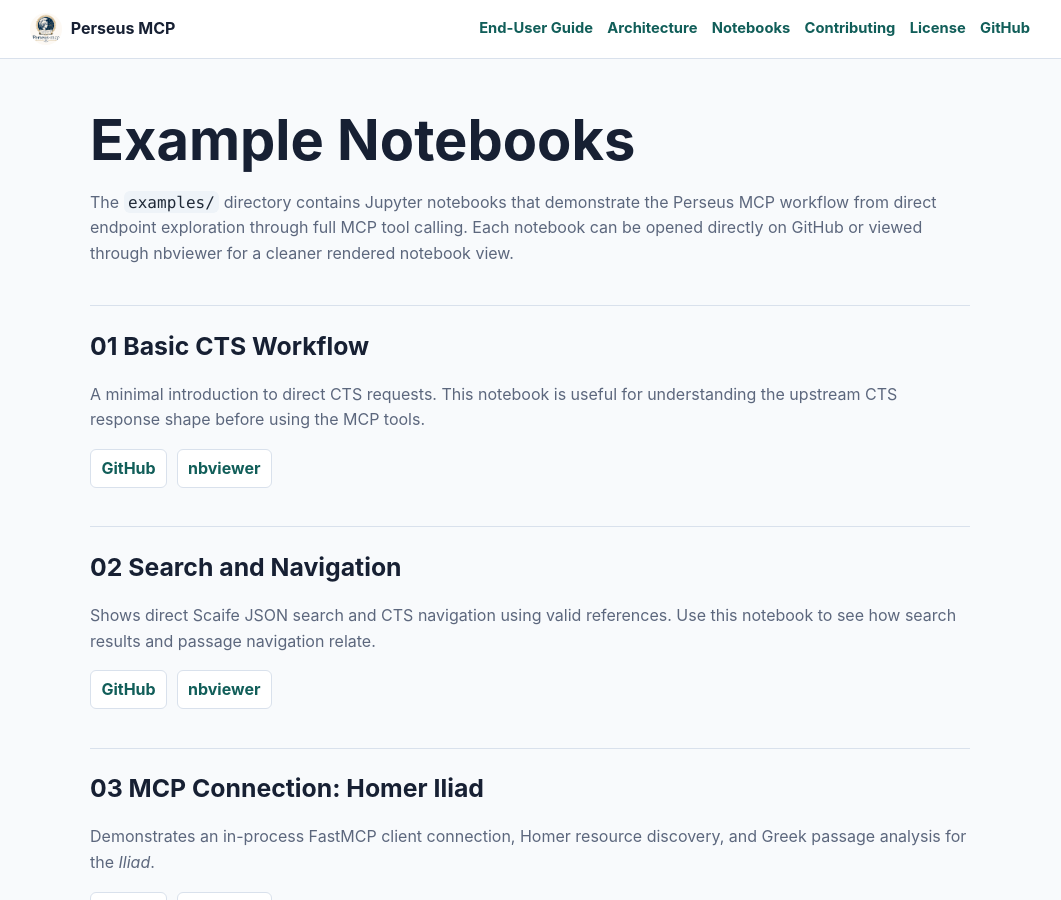
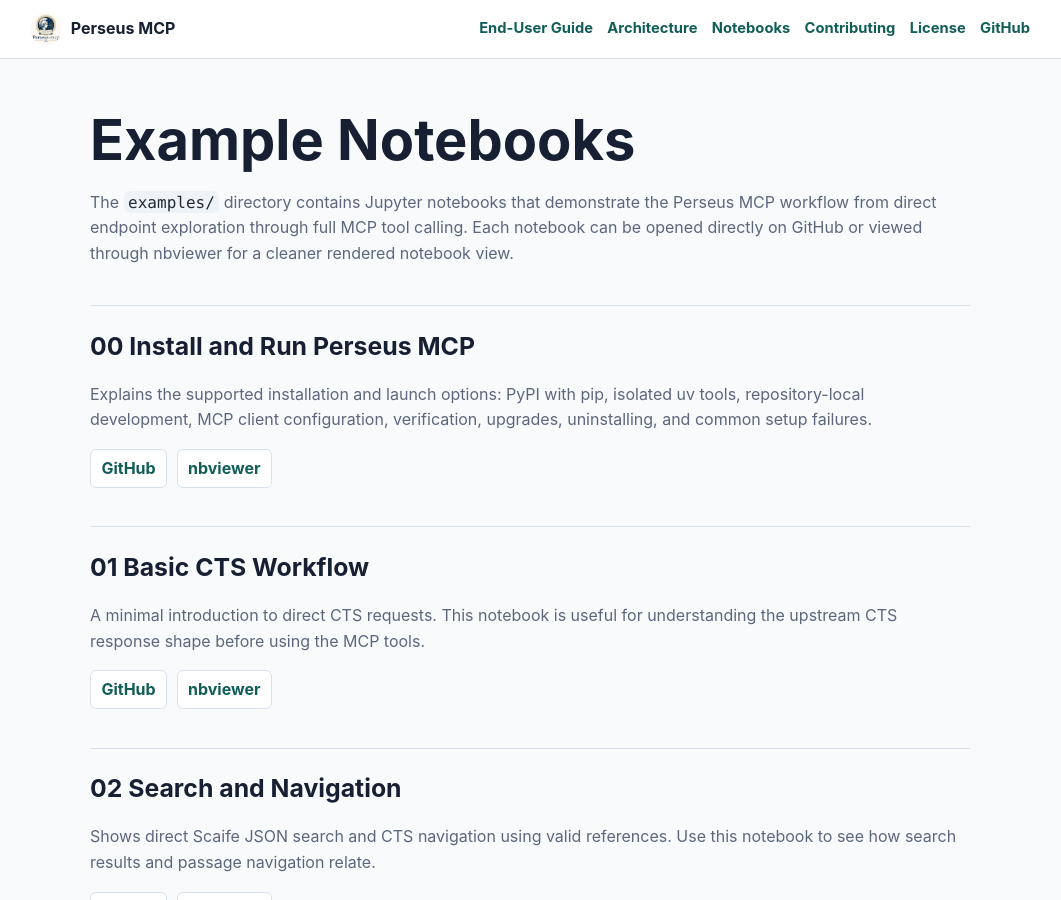
Before and after one commit to tonyjurg/Perseus-mcp, a Jekyll site: the page built from docs/notebooks.md, in a window 1280 px wide and 900 px high. Shown: the whole window, without its empty margins (110-1171 px from the left). Built offline with Jekyll 4.4.1, drawn with Linux system fonts in a browser that asks for light colours.

Commit message:
add install info notebook

```diff
--- a/docs/notebooks.md
+++ b/docs/notebooks.md
@@ -10,6 +10,17 @@
 Perseus MCP workflow from direct endpoint exploration through full MCP tool
 calling. Each notebook can be opened directly on GitHub or viewed through
 nbviewer for a cleaner rendered notebook view.
+
+## 00 Install and Run Perseus MCP
+
+Explains the supported installation and launch options: PyPI with pip, isolated
+uv tools, repository-local development, MCP client configuration, verification,
+upgrades, uninstalling, and common setup failures.
+
+<p class="link-actions">
+  <a href="https://github.com/tonyjurg/Perseus-mcp/blob/main/examples/00_install_and_run_perseus_mcp.ipynb">GitHub</a>
+  <a href="https://nbviewer.org/github/tonyjurg/Perseus-mcp/blob/main/examples/00_install_and_run_perseus_mcp.ipynb">nbviewer</a>
+</p>
 
 ## 01 Basic CTS Workflow
 
```
Also changed, not shown: tests/test_packaging.py (+17 -0 lines), README.md, 1 other file.
